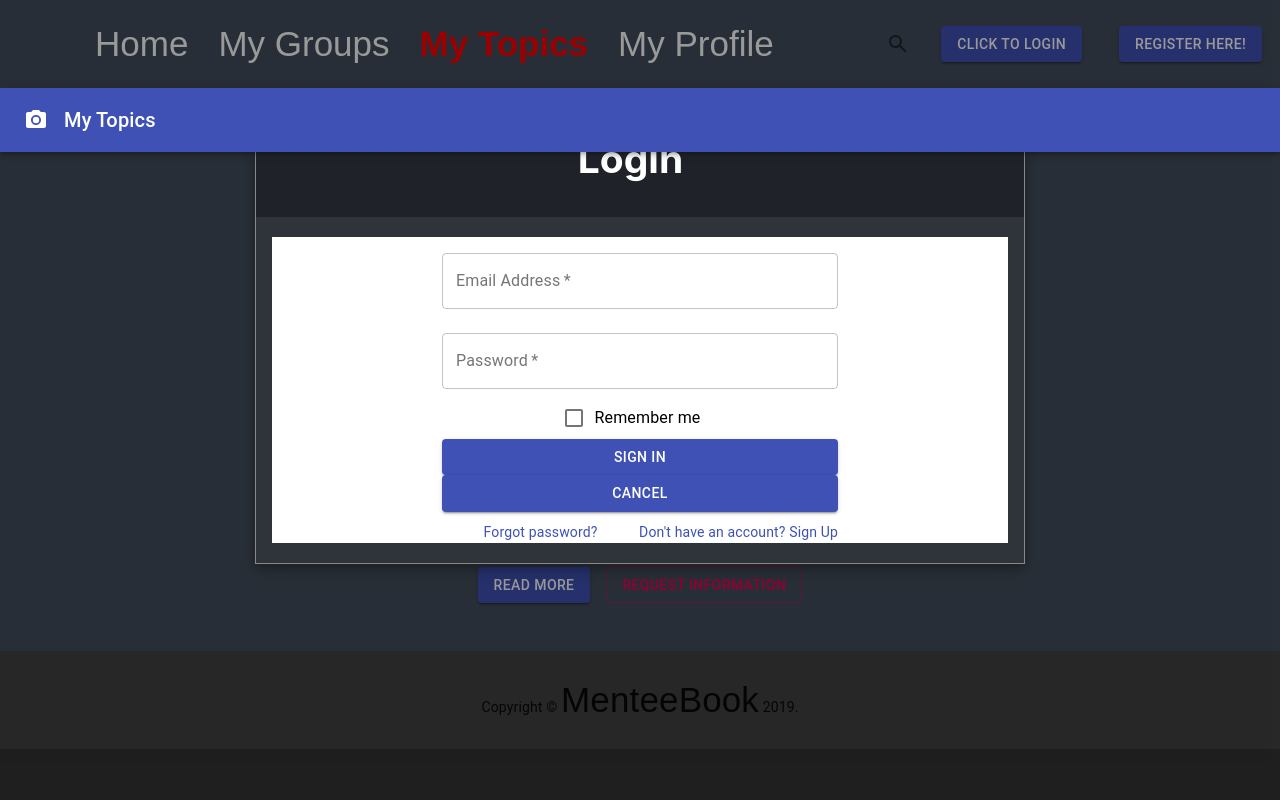
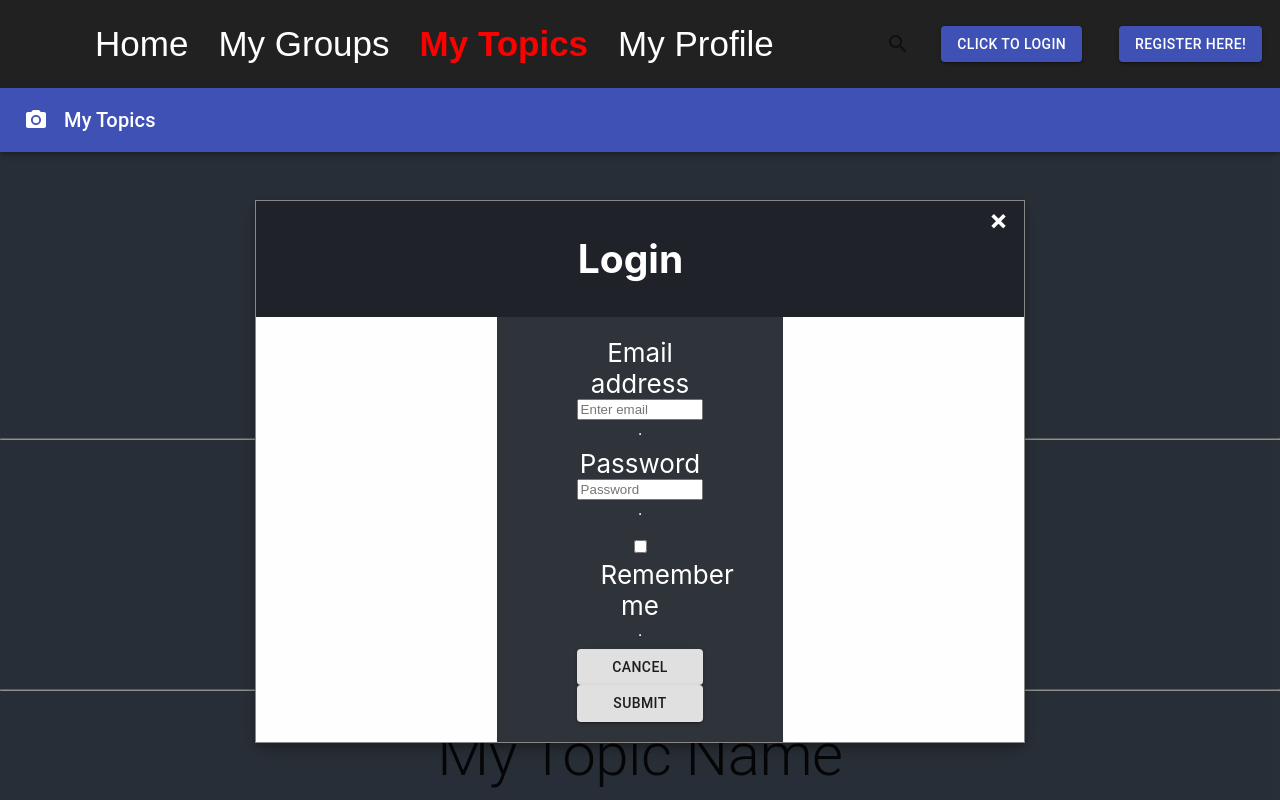
Before and after one commit to kdiazcas-94/OMNSP, a React (Create React App) app: page /My-Topics in a window 1280 px wide. Both pictures are taken after a click on the button "CLICK TO LOGIN". Shown: the top 800 px of the page. Built offline with nearby package versions, Linux system fonts and the light colour scheme.

Commit message:
CSS update. Updated Old Login and Sign up CSS

```diff
--- a/src/App.css
+++ b/src/App.css
@@ -1,14 +1,16 @@
   body,
   html {
     height: calc(100% - 60px);
-    background-color: #333333;
+    background-color: #616161;
     display: block;
     justify-content: center;
   }
 
-  .root {
+  .App {
+    text-align: center;
+    padding-top: 2rem;
+  }
 
-  }
   .containerMain {
     text-align: center;
     padding-bottom: 2.5rem;
@@ -46,7 +48,7 @@
 
   /* Main Pages screen size */
   .header {
-    background-color: #444e5c ;
+    background-color:#212121;
     min-height: 2vh;
     display: flex;
     flex-direction: row;
@@ -108,7 +110,7 @@
     z-index: 1; /* Sit on top */
     padding-top: 100px; /* Location of the box */
     left: 0;
-    top: 0;
+    top: 100px;
     width: 100%; /* Full width */
     height: 100%; /* Full height */
     overflow: auto; /* Enable scroll if needed */
@@ -158,6 +160,58 @@
     cursor: pointer;
 }
 
+.modal-topic {
+  z-index: 100;
+  background:#212121;
+  position: relative;
+  margin: 1.75rem auto;
+  border-radius: 3px;
+  max-width: 1000px;
+  padding: 2rem;
+  border-radius: 25px
+}
+
+.modal-overlay {
+  position: fixed;
+  top: 0;
+  left: 0;
+  z-index: 1040;
+  width: 100vw;
+  height: 100vh;
+  opacity: .5;
+}
+
+.modal-wrapper {
+  position: fixed;
+  top: 200px;
+  left: 100;
+  z-index: 1050;
+  width: 100%;
+  height: 100%;
+  overflow-x: hidden;
+  overflow-y: auto;
+  outline: 0;
+}
+
+button {
+  font-size: .9rem;
+  font-weight: 700;
+  border: none;
+  border-radius: 3px;
+  padding: .3rem 1rem;
+  margin-left: .5rem;
+  border-radius: 25px
+}
+
+.button-default {
+  background: #247BA0;
+  color: #fff;
+}
+
+.modal-header-topic {
+  display: flex;
+  justify-content: flex-end;
+}
 .modal-header {
     padding: 2px 16px;
     background-color: #1f2329;
@@ -166,7 +220,11 @@
 
 .modal-body {
   padding: 20px 16px;
-  background-color: #2e343a;}
+  background-color: #2e343a;
+  justify-self: center;
+  justify-content: center;
+  display: flex;
+}
 
 .modal-footer {
     padding: 2px 16px;
@@ -401,3 +459,36 @@ transform: scale(1.1);
 .submit {
   margin: 20px;
 }
+
+.modal-topic-header {
+  background-color: #757575;
+  color: white;
+  padding-left: 20px;
+  text-align: center;
+  height: 60px;
+  border-radius: 5px;
+}
+.modal-topic-author {
+  background-color: #424242;
+  color: white;
+  margin: auto;
+  padding-left: 20px;
+  text-align: center;
+  height: 60px;
+  border-radius: 5px;
+}
+.modal-topic-body {
+  border-radius: 5px;
+  background-color: #E0e0e0;
+  padding: 10px 20px;
+}
+
+.form-layer {
+  justify-self: center;
+  justify-content: center;
+  display: flex;
+  flex-direction: column;
+  width: 50%;
+  list-style-type: none;
+
+}
--- a/src/components/login/loginButton.js
+++ b/src/components/login/loginButton.js
@@ -1,5 +1,5 @@
 import React from 'react';
-import Modal from '../modal/loginModalNew';
+import Modal from '../modal/loginModal';
 import {Button} from '@material-ui/core'
 
 class LoginButton extends React.Component {
--- a/src/components/login/registerButton.js
+++ b/src/components/login/registerButton.js
@@ -1,5 +1,5 @@
 import React from 'react';
-import Modal from '../modal/RegisterModalNew';
+import Modal from '../modal/registerModal';
 import {Button} from '@material-ui/core'
 
 
--- /dev/null
+++ b/src/components/modal/TopicModal.js
@@ -0,0 +1,39 @@
+import React from 'react';
+import ReactDOM from 'react-dom';
+
+const Modal = ({ isShowing, hide }) => isShowing ? ReactDOM.createPortal(
+  <React.Fragment>
+    <div className="modal-overlay"/>
+    <div className="modal-wrapper" aria-modal aria-hidden tabIndex={-1} role="dialog">
+      <div className="modal-topic">
+        <div className="modal-header-topics">
+          <button type="button" className="modal-close-button" data-dismiss="modal" aria-label="Close" onClick={hide}>
+            <span aria-hidden="true">&times;</span>
+          </button>
+        </div>
+        <div className="modal-topic-header">
+        <h1>
+          Topic Name
+        </h1>
+        </div>
+        <div className="modal-topic-author">
+        <h2>
+            Group Name 1, Group Name 2, Group Name 3...
+        </h2>
+        </div>
+        <div >
+        <p className="modal-topic-body">
+            Topic Body <br></br>
+            blah<br></br>
+            blah<br></br>
+            blah<br></br>
+            blah<br></br>
+            blah<br></br>
+        </p>
+        </div>
+      </div>
+    </div>
+  </React.Fragment>, document.body
+) : null;
+
+export default Modal;
--- a/src/components/modal/loginModal.js
+++ b/src/components/modal/loginModal.js
@@ -1,5 +1,7 @@
 import React, { Component }  from 'react';
 import Checkbox from '@material-ui/core/Checkbox';
+import {Button} from '@material-ui/core'
+import Container from '@material-ui/core/Container';
 
 export default class LoginModal extends Component {
 
@@ -33,21 +35,53 @@ export default class LoginModal extends Component {
                   <h2>{header}</h2>
                 </div>
                 <div className="modal-body">
-                    <p>
-                      <form action="http://localhost:3003/login" method="POST">
-                      <label className="sr-only" for="exampleInputEmail3">Email address</label>
-                        <input type="email" className="formSize" id="exampleInputEmail3" placeholder="Enter email" onChange={this.myChangeHandler}></input>
-                        <hr />
-                        <label className="sr-only" for="exampleInputPassword3">Password</label>
-                        <input type="password" className="formSize" id="exampleInputPassword3" placeholder="Password"></input>
-                        <hr />
-                        <input className="form-check-input" type="checkbox"></input>
-                        <label className="form-check-label"> Remember me</label>
-                        <hr />
-                        <button type="button" className="btn btn-secondary btn-sm ml-auto" data-dismiss="modal">Cancel</button>
-                        <input type="submit" id="submitDetails" name="submitDetails" value="Submit" />
+                      <form className="form-layer" action="http://localhost:3003/login" method="POST">
+                      <label
+                        className="sr-only"
+                        for="exampleInputEmail3">
+                        Email address
+                      </label>
+                        <input
+                          type="email"
+                          className="formSize"
+                          id="exampleInputEmail3"
+                          placeholder="Enter email"
+                          onChange={this.myChangeHandler} />
+                      <hr />
+                      <label
+                        className="sr-only"
+                        for="exampleInputPassword3">
+                          Password
+                        </label>
+                        <input
+                          type="password"
+                          className="formSize"
+                          id="exampleInputPassword3"
+                          placeholder="Password" />
+                      <hr />
+                      <Container>
+                      <input
+                        className="form-check-input"
+                        type="checkbox" />
+                      <label
+                          className="form-check-label"> Remember me</label>
+                      </Container>
+                      <hr />
+                        <Button
+                          variant="contained"
+                          type="button"
+                          className="btn btn-secondary btn-sm ml-auto"
+                          data-dismiss="modal">
+                          Cancel
+                        </Button>
+                        <Button
+                          variant="contained"
+                          type="submit"
+                          className="btn btn-secondary btn-sm ml-auto"
+                          value="Submit">
+                          Submit
+                        </Button>
                       </form>
-                      </p>
                      </div>
                      </div>
 
@@ -57,3 +91,4 @@ export default class LoginModal extends Component {
       );
     }
 }
+//<input type="submit" id="submitDetails" name="submitDetails" value="Submit" />
--- a/src/components/modal/registerModal.js
+++ b/src/components/modal/registerModal.js
@@ -1,4 +1,6 @@
 import React, { Component }  from 'react';
+import {Button} from '@material-ui/core'
+
 export default class RegisterModal extends Component {
 
     constructor(props) {
@@ -31,22 +33,65 @@ export default class RegisterModal extends Component {
                   <h2>{header}</h2>
                 </div>
                 <div className="modal-body">
-                      <form action="http://localhost:3003/submitRegister" method="POST">
-                      <label className="sr-only" for="exampleInputName">Name</label>
-                        <input className="box" type="text" name="name" id="name"  placeholder="Name"  required />
+                  <form className="form-layer" action="http://localhost:3003/submitRegister" method="POST">
+                    <label
+                      className="sr-only"
+                      for="exampleInputName">
+                        Name
+                    </label>
+                      <input
+                        className="box"
+                        type="text"
+                        name="name"
+                        id="name"
+                        placeholder="Name"
+                        required />
                         <hr />
-                      <label className="sr-only" for="exampleInputEmail3">Email address</label>
-                        <input type="email" name="email" className="form-control form-control-sm mr-1" id="exampleInputEmail3" placeholder="Enter email"></input>
+                    <label
+                      className="sr-only"
+                      for="exampleInputEmail3">
+                        Email address
+                    </label>
+                      <input
+                        type="email"
+                        name="email"
+                        className="form-control form-control-sm mr-1"
+                        id="exampleInputEmail3" placeholder="Enter email" />
                         <hr />
-                      <label className="sr-only" for="exampleInputPassword3">Password</label>
-                        <input type="password" name="password" className="form-control form-control-sm mr-1" id="exampleInputPassword3" placeholder="Password"></input>
-                        <hr />
-                      <label className="sr-only" for="exampleInputPhoneNumber">Phone Number</label>
-                      <input className="box" type="text" name="phone" id="phone"   placeholder="Phone Number " required/>
+                    <label className="sr-only" for="exampleInputPassword3">Password</label>
+                      <input
+                        type="password"
+                        name="password"
+                        className="form-control form-control-sm mr-1"
+                        id="exampleInputPassword3" placeholder="Password" />
                       <hr />
-                      <button type="button" className="btn btn-secondary btn-sm ml-auto" data-dismiss="modal">Cancel</button>
-                      <input type="submit" id="submitDetails" name="submitDetails" value="Submit" />
-                      </form>
+                    <label
+                      className="sr-only"
+                      for="exampleInputPhoneNumber">
+                       Phone Number
+                    </label>
+                      <input
+                        className="box"
+                        type="text"
+                        name="phone"
+                        id="phone"
+                        placeholder="Phone Number " required />
+                      <hr />
+                      <Button
+                        variant="contained"
+                        type="button"
+                        className="btn btn-secondary btn-sm ml-auto"
+                        data-dismiss="modal" value="Cancel">
+                          Cancel
+                      </Button>
+                      <Button
+                        variant="contained"
+                        type="submit"
+                        className="btn btn-secondary btn-sm ml-auto"
+                        value="Submit">
+                        Submit
+                      </Button>
+                  </form>
                      </div>
                      <div className="modal-footer"><h3>{footer}</h3>
                      </div>
--- /dev/null
+++ b/src/components/modal/useModal.js
@@ -0,0 +1,16 @@
+import { useState } from 'react';
+
+const useModal = () => {
+  const [isShowing, setIsShowing] = useState(false);
+
+  function toggle() {
+    setIsShowing(!isShowing);
+  }
+
+  return {
+    isShowing,
+    toggle,
+  }
+};
+
+export default useModal;
--- a/src/pages/groups/myGroups.js
+++ b/src/pages/groups/myGroups.js
@@ -46,7 +46,7 @@ const useStyles = makeStyles((theme) => ({
 
 const cards = [1, 2, 3, 4, 5, 6, 7, 8, 9];
 
-export default function Album() {
+export default function Group() {
   const classes = useStyles();
 
   return (
--- a/src/pages/profile/Deposits.js
+++ b/src/pages/profile/Deposits.js
@@ -18,7 +18,7 @@ export default function Deposits() {
   const classes = useStyles();
   return (
     <React.Fragment>
-      <Title color="red">Recent Activity</Title>
+      <Title color>Recent Activity</Title>
       <Typography component="p" variant="h4">
         Last Week
       </Typography>
--- a/src/pages/profile/Orders.js
+++ b/src/pages/profile/Orders.js
@@ -39,7 +39,7 @@ export default function Orders() {
       <Table size="small">
         <TableHead>
           <TableRow>
-            <TableCell  color='white'>Join Date</TableCell>
+            <TableCell>Join Date</TableCell>
             <TableCell>Name</TableCell>
             <TableCell>School Location</TableCell>
             <TableCell>Address</TableCell>
--- a/src/pages/topics/myTopics.js
+++ b/src/pages/topics/myTopics.js
@@ -7,7 +7,8 @@ import Toolbar from '@material-ui/core/Toolbar';
 import Typography from '@material-ui/core/Typography';
 import { makeStyles } from '@material-ui/core/styles';
 import Container from '@material-ui/core/Container';
-
+import Modal from '../../components/modal/TopicModal'
+import useModal from '../../components/modal/useModal';
 
 const useStyles = makeStyles((theme) => ({
   icon: {
@@ -38,7 +39,7 @@ const useStyles = makeStyles((theme) => ({
 
 export default function Album() {
   const classes = useStyles();
-
+  const {isShowing, toggle} = useModal();
   return (
     <React.Fragment>
       <AppBar position="relative">
@@ -53,6 +54,28 @@ export default function Album() {
         {/* Hero unit */}
         <div className={classes.heroContent}>
           <Container maxWidth="sm">
+            <Typography component="h1" variant="h2" align="center" color="textPrimary" gutterBottom marginTop="sm">
+              My Topic Name
+            </Typography>
+            <Typography variant="h5" align="center" color="textSecondary" paragraph>
+              Insert information of the topic
+            </Typography>
+            <div className={classes.heroButtons}>
+              <Grid container spacing={2} justify="center">
+                <Grid item>
+                  <Button variant="contained" color="primary" onClick={toggle}>Read More</Button>
+                  <Modal
+                    isShowing={isShowing}
+                    hide={toggle}
+                  />
+                </Grid>
+              </Grid>
+            </div>
+          </Container>
+          <br />
+          <hr />
+          <br />
+          <Container maxWidth="sm">
             <Typography component="h1" variant="h2" align="center" color="textPrimary" gutterBottom>
               My Topic Name
             </Typography>
@@ -62,40 +85,61 @@ export default function Album() {
             <div className={classes.heroButtons}>
               <Grid container spacing={2} justify="center">
                 <Grid item>
-                  <Button variant="contained" color="primary">
-                    Read More
-                  </Button>
-                </Grid>
-                <Grid item>
-                  <Button variant="outlined" color="secondary">
-                    Request Information
-                  </Button>
+                  <Button variant="contained" color="primary" onClick={toggle}>Read More</Button>
+                  <Modal
+                    isShowing={isShowing}
+                    hide={toggle}
+                  />
                 </Grid>
               </Grid>
             </div>
           </Container>
+          <br />
+          <hr />
+          <br />
           <Container maxWidth="sm">
             <Typography component="h1" variant="h2" align="center" color="textPrimary" gutterBottom>
               My Topic Name
             </Typography>
             <Typography variant="h5" align="center" color="textSecondary" paragraph>
-            Insert information of the topic
+              Insert information of the topic
             </Typography>
             <div className={classes.heroButtons}>
               <Grid container spacing={2} justify="center">
                 <Grid item>
-                  <Button variant="contained" color="primary">
-                    Read More
-                  </Button>
-                </Grid>
-                <Grid item>
-                  <Button variant="outlined" color="secondary">
-                    Request Information
-                  </Button>
+                  <Button variant="contained" color="primary" onClick={toggle}>Read More</Button>
+                  <Modal
+                    isShowing={isShowing}
+                    hide={toggle}
+                  />
                 </Grid>
               </Grid>
             </div>
           </Container>
+          <br />
+          <hr />
+          <br />
+          <Container maxWidth="sm">
+            <Typography component="h1" variant="h2" align="center" color="textPrimary" gutterBottom>
+              My Topic Name
+            </Typography>
+            <Typography variant="h5" align="center" color="textSecondary" paragraph>
+              Insert information of the topic
+            </Typography>
+            <div className={classes.heroButtons}>
+              <Grid container spacing={2} justify="center">
+                <Grid item>
+                  <Button variant="contained" color="primary" onClick={toggle}>Read More</Button>
+                  <Modal
+                    isShowing={isShowing}
+                    hide={toggle}
+                  />
+                </Grid>
+              </Grid>
+            </div>
+          </Container>
+
+
 
         </div>
       </main>
```
Also changed, not shown: src/components/modal/RegisterModalNew.js (+4 -13 lines).
